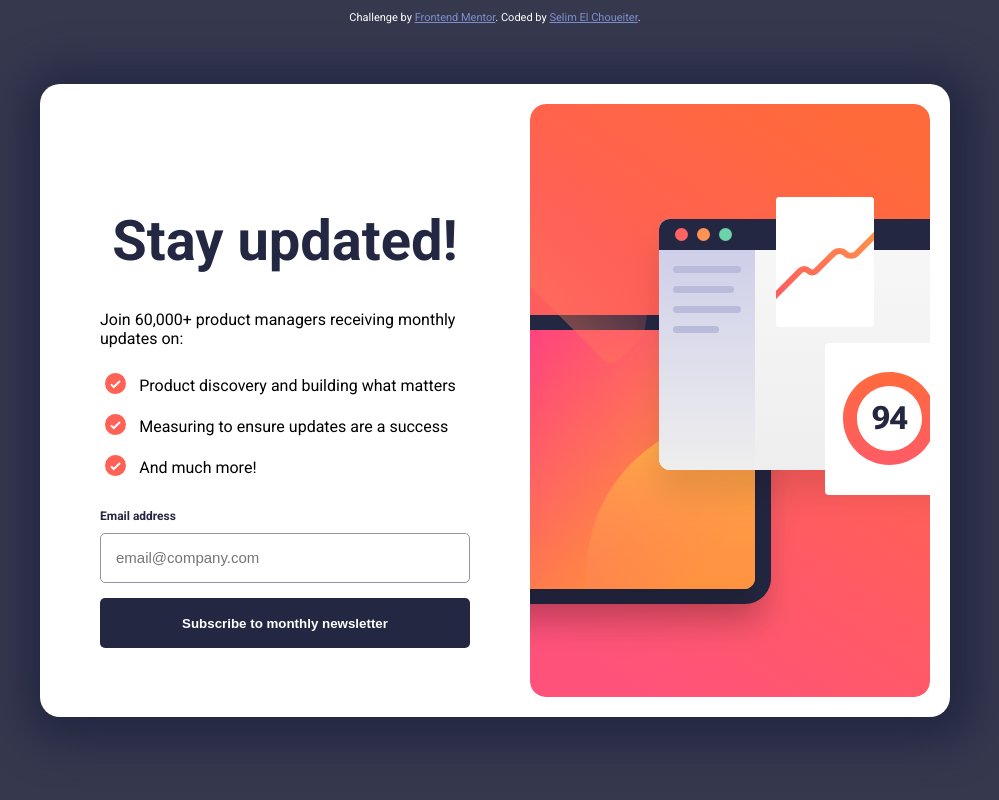
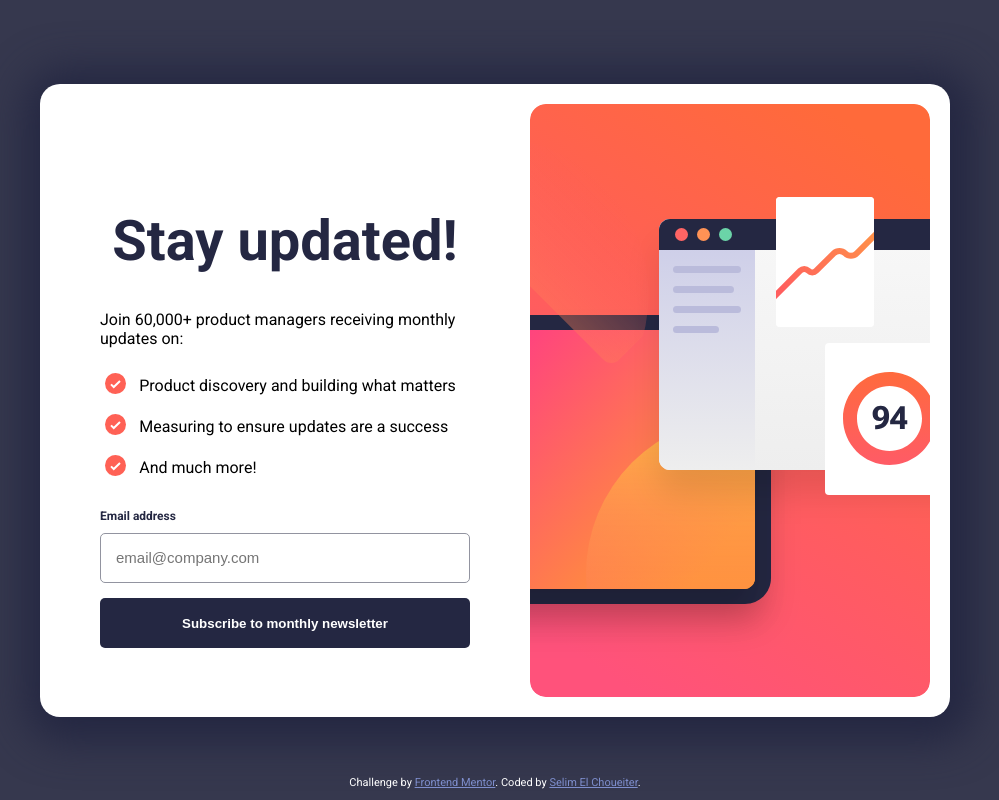
Before and after one commit to Selim-ElChoueiter/News-Letter-Form-Frontend-Montor, a React (Vite) app: page / in a window 1280 px wide. Shown: the whole page, without its empty margins (145-1144 px from the left). Built offline with nearby package versions, Linux system fonts and the light colour scheme.

Commit message:
Update App.css

```diff
--- a/src/App.css
+++ b/src/App.css
@@ -25,7 +25,7 @@
 .attribution {
   font-size: 11px;
   position:absolute;
-  top: 0;
+  bottom: 0;
   text-align: center;
   width: 100%;
 }
```
